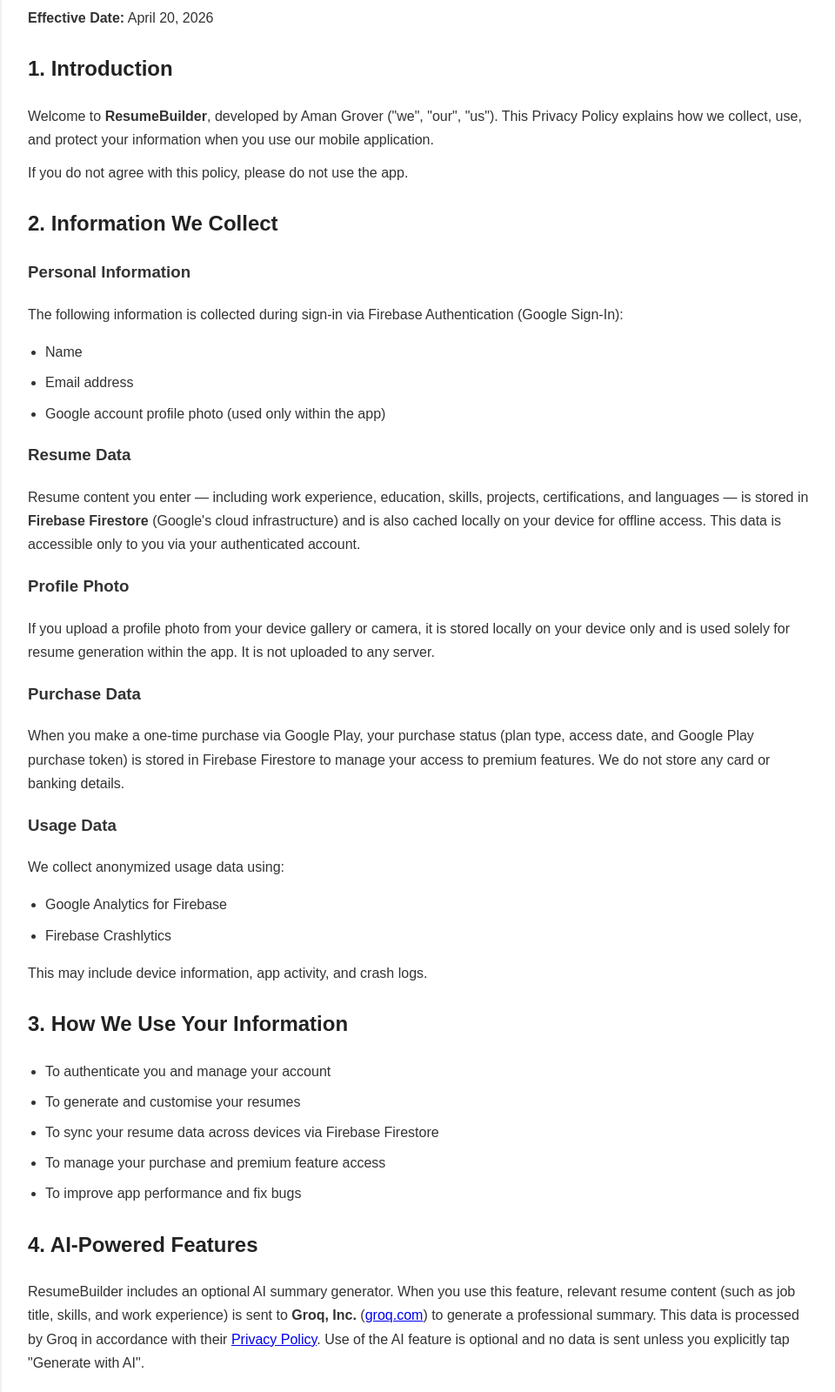
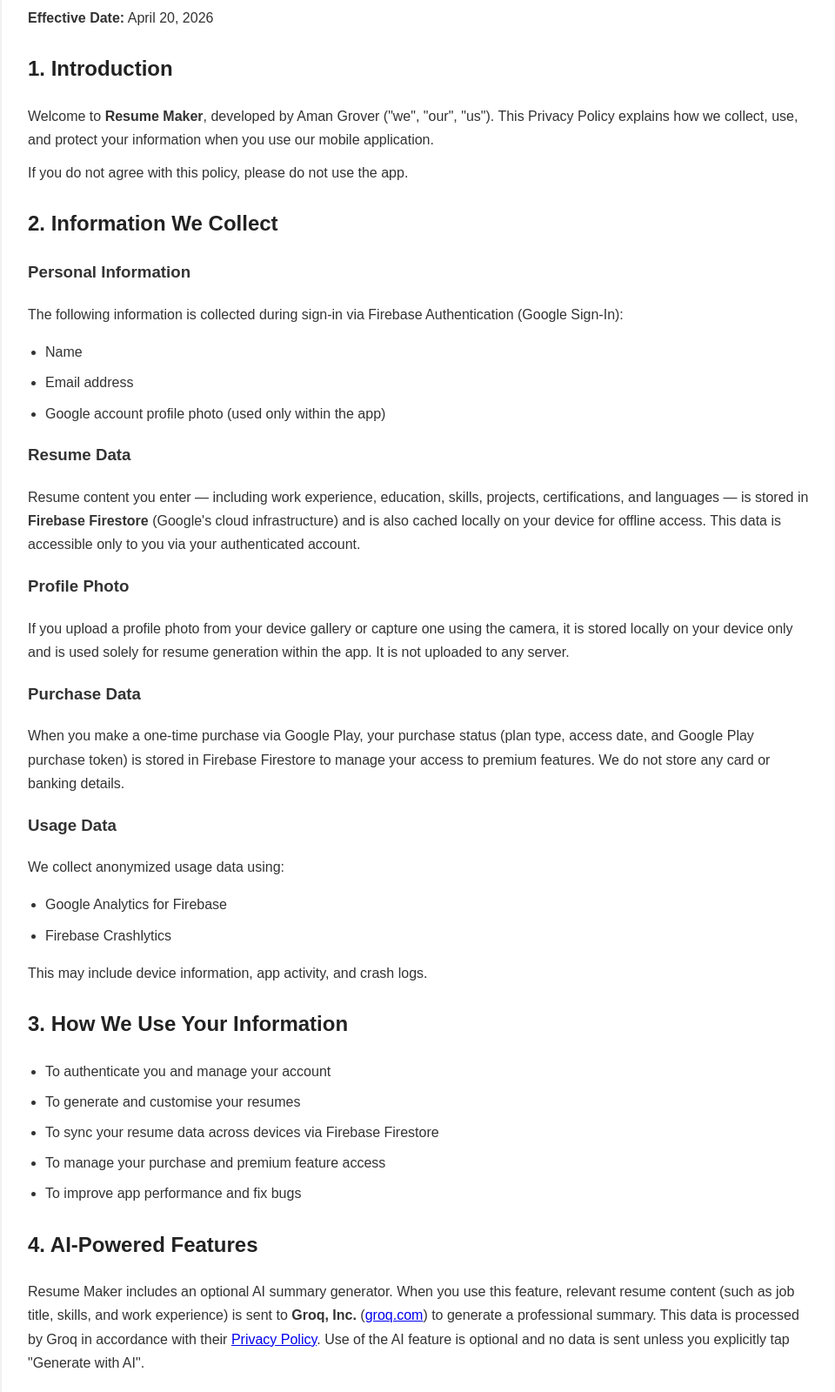
Before and after one commit to Aman-G/resumebuilder_privacy_policy, a plain HTML site: page index.html in a window 1280 px wide. Shown: the part 160-1760 px from the top of the page at 87% size, without its empty margins (158-1118 px from the left). Drawn offline with Linux system fonts and the light colour scheme.

Commit message:
privacy policy update for camera permission

```diff
--- a/index.html
+++ b/index.html
@@ -3,7 +3,7 @@
 <head>
     <meta charset="UTF-8">
     <meta name="viewport" content="width=device-width, initial-scale=1.0">
-    <title>Privacy Policy - ResumeBuilder</title>
+    <title>Privacy Policy - Resume Maker</title>
     <style>
         body {
             font-family: Arial, sans-serif;
@@ -62,7 +62,7 @@
     <div class="section">
         <h2>1. Introduction</h2>
         <p>
-            Welcome to <strong>ResumeBuilder</strong>, developed by Aman Grover ("we", "our", "us").
+            Welcome to <strong>Resume Maker</strong>, developed by Aman Grover ("we", "our", "us").
             This Privacy Policy explains how we collect, use, and protect your information when you use our mobile application.
         </p>
         <p>If you do not agree with this policy, please do not use the app.</p>
@@ -89,8 +89,8 @@
 
         <h3>Profile Photo</h3>
         <p>
-            If you upload a profile photo from your device gallery or camera, it is stored locally
-            on your device only and is used solely for resume generation within the app.
+            If you upload a profile photo from your device gallery or capture one using the camera,
+            it is stored locally on your device only and is used solely for resume generation within the app.
             It is not uploaded to any server.
         </p>
 
@@ -124,7 +124,7 @@
     <div class="section">
         <h2>4. AI-Powered Features</h2>
         <p>
-            ResumeBuilder includes an optional AI summary generator. When you use this feature,
+            Resume Maker includes an optional AI summary generator. When you use this feature,
             relevant resume content (such as job title, skills, and work experience) is sent to
             <strong>Groq, Inc.</strong> (<a href="https://groq.com" target="_blank">groq.com</a>)
             to generate a professional summary. This data is processed by Groq in accordance with
@@ -137,7 +137,7 @@
     <div class="section">
         <h2>5. Payments</h2>
         <p>
-            Premium templates (IDs 4–10) are available via a <strong>one-time payment of ₹100</strong>
+            Premium templates are available via a <strong>one-time payment of ₹100</strong>
             through <strong>Google Play Billing</strong>, which grants permanent lifetime access with
             no recurring or subscription charges.
             We do not collect or store your card or banking details — all payment transactions are
@@ -152,8 +152,8 @@
         <h2>6. Permissions</h2>
         <ul>
             <li><strong>Internet:</strong> Required for authentication, cloud sync, AI features, and analytics</li>
-            <li><strong>Camera:</strong> Optional — used if you choose to take a profile photo within the app</li>
-            <li><strong>Storage / Media Images:</strong> Used to pick a profile photo from your gallery and to save exported PDF resumes</li>
+            <li><strong>Camera:</strong> Optional — used only to capture a profile photo within the app. Photos taken are stored locally on your device and are not uploaded to any server.</li>
+            <li><strong>Storage / Media Images:</strong> Used to pick a profile photo from your gallery and to save exported PDF resumes to your device</li>
         </ul>
     </div>
 
@@ -234,7 +234,7 @@
     </div>
 
     <div class="footer">
-        © 2026 ResumeBuilder. All rights reserved.
+        © 2026 Resume Maker. All rights reserved.
     </div>
 
 </div>
```
